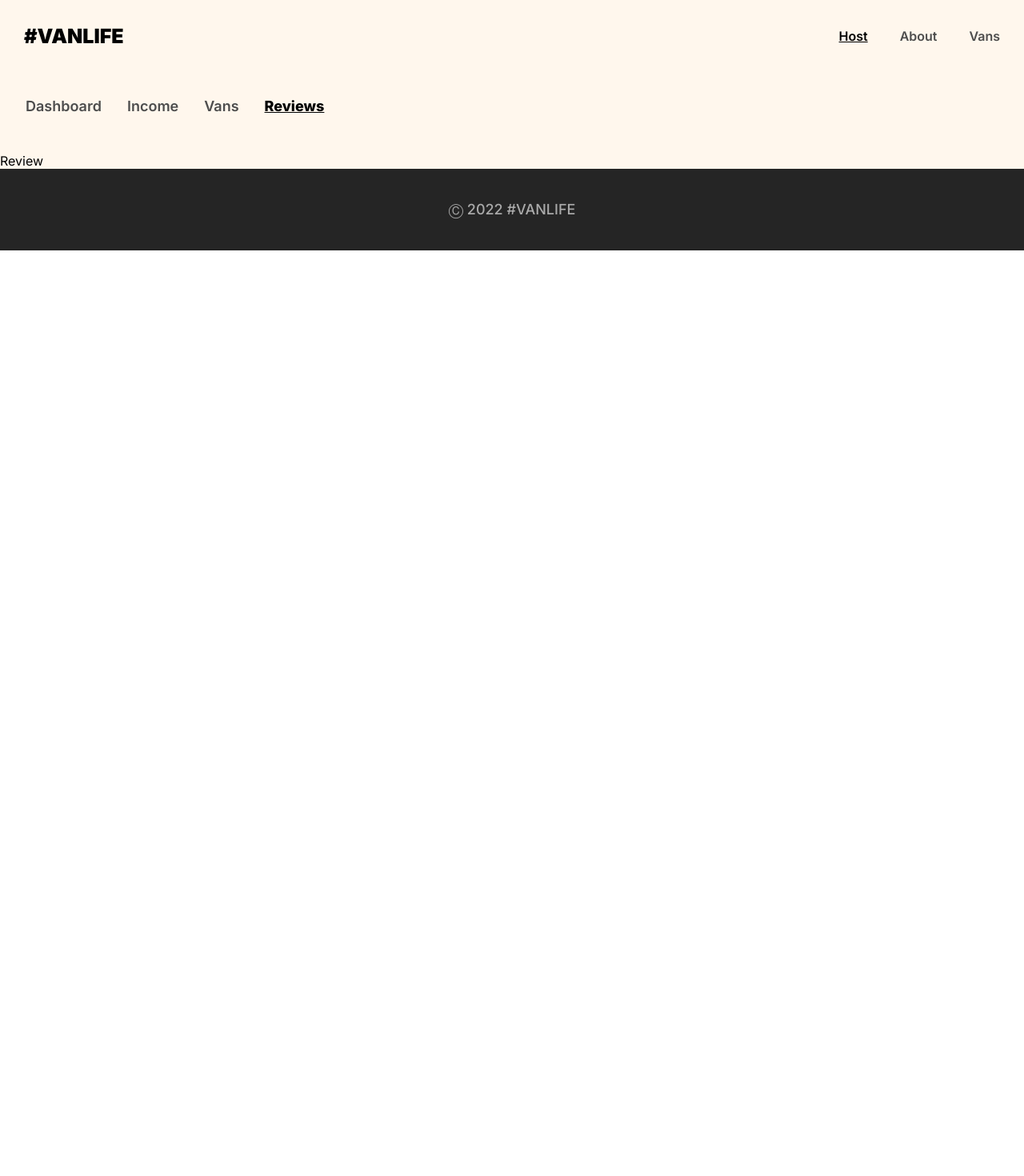
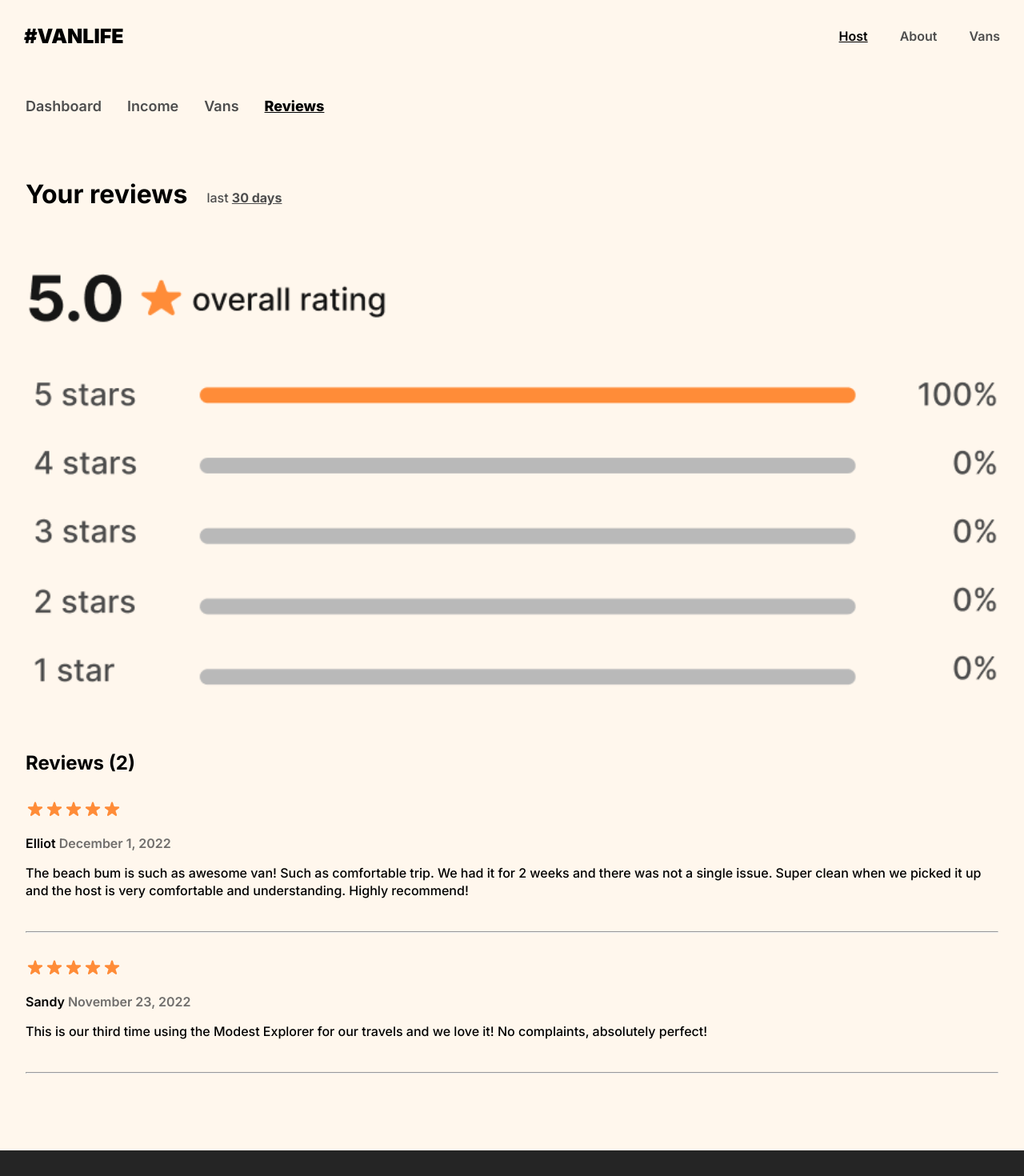
Before and after one commit to SlinkyCollins/Van-Life, a React (Vite) app: page /host/reviews in a window 1280 px wide. Shown: the top 1470 px of the page at 80% size. Before the commit the page ends 800 px from the top, so only its background shows below. Built offline with nearby package versions, Linux system fonts and the light colour scheme.

Commit message:
reviews under host completed

```diff
--- a/src/components/pages/Review.jsx
+++ b/src/components/pages/Review.jsx
@@ -1,8 +1,48 @@
-import React from 'react'
+import chart2 from "../pages/chart2.png"
+import star from "../pages/star.png"
 
 const Review = () => {
   return (
-    <div>Review</div>
+    <div>
+      <div style={{ display: "flex", alignItems: "center", padding: "2rem", gap: "1.5rem" }}>
+        <h1 style={{ fontSize: "2rem", fontWeight: "700" }}>Your reviews</h1>
+        <p style={{ fontSize: "16px", fontWeight: "500", color: "rgba(77, 77, 77, 1)", margin: "0.6rem 0 0" }}>last <span style={{ textDecoration: "underline", fontSize: "1rem", fontWeight: "700" }}>30 days</span></p>
+      </div>
+
+      <div style={{ width: "100%" }}>
+        <img src={chart2} alt="" style={{ width: "100%", padding: "3rem 2rem 2rem", objectFit: 'cover' }} />
+      </div>
+
+      <div style={{ padding: "2rem 2rem 6rem" }}>
+        <h1 style={{ fontSize: "1.5rem", fontWeight: "700" }}>Reviews (2)</h1>
+
+        <div style={{ padding: "2rem 0 2.5rem 0" }}>
+          <span>
+            <img src={star} alt="" style={{ marginBottom: "1rem" }} />
+            <img src={star} alt="" style={{ marginBottom: "1rem" }} />
+            <img src={star} alt="" style={{ marginBottom: "1rem" }} />
+            <img src={star} alt="" style={{ marginBottom: "1rem" }} />
+            <img src={star} alt="" style={{ marginBottom: "1rem" }} />
+          </span>
+          <p style={{ fontSize: "1rem", fontWeight: "600", paddingBottom: "1rem" }}>Elliot <span style={{ color: "rgba(77, 77, 77, 1)", opacity: "0.8" }}>December 1, 2022</span></p>
+          <p style={{ fontSize: "1rem", fontWeight: "500", lineHeight: "1.375rem" }}>The beach bum is such as awesome van! Such as comfortable trip. We had it for 2 weeks and there was not a single issue. Super clean when we picked it up and the host is very comfortable and understanding. Highly recommend!</p>
+        </div>
+        <hr />
+        <div style={{ padding: "2rem 0 2.5rem 0" }}>
+          <span>
+            <img src={star} alt="" style={{ marginBottom: "1rem" }} />
+            <img src={star} alt="" style={{ marginBottom: "1rem" }} />
+            <img src={star} alt="" style={{ marginBottom: "1rem" }} />
+            <img src={star} alt="" style={{ marginBottom: "1rem" }} />
+            <img src={star} alt="" style={{ marginBottom: "1rem" }} />
+          </span>
+          <p style={{ fontSize: "1rem", fontWeight: "600", paddingBottom: "1rem" }}>Sandy <span style={{ color: "rgba(77, 77, 77, 1)", opacity: "0.8" }}>November 23, 2022</span></p>
+          <p style={{ fontSize: "1rem", fontWeight: "500", lineHeight: "1.375rem" }}>This is our third time using the Modest Explorer for our travels and we love it! No complaints, absolutely perfect!</p>
+        </div>
+        <hr />
+      </div>
+
+    </div>
   )
 }
 
```
Also changed, not shown: src/components/pages/GreenWonder.png (added), src/components/pages/star.png (added).
